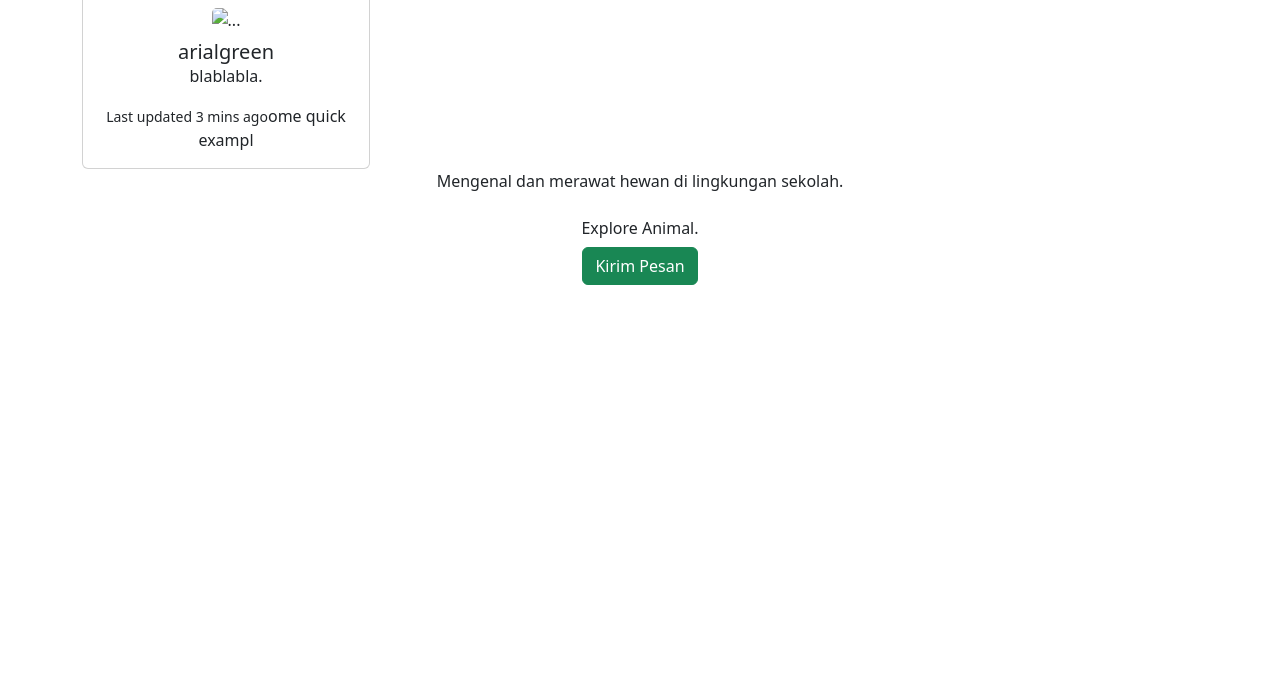
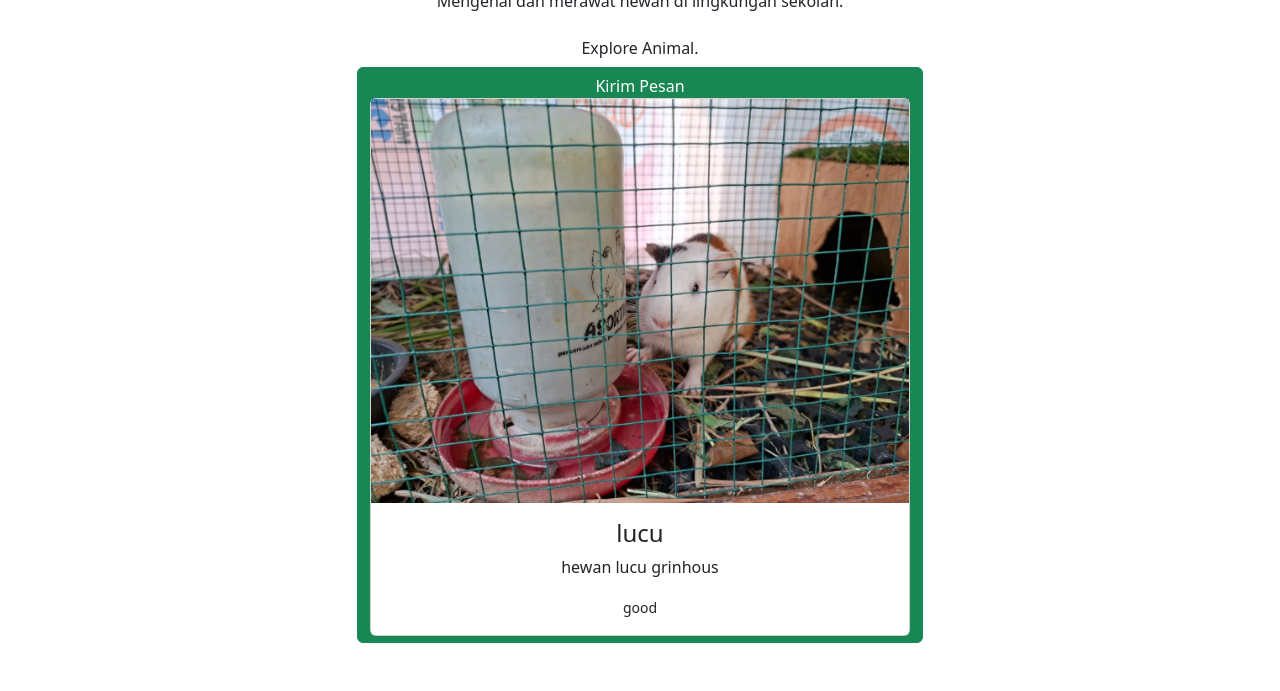
Before and after one commit to athifashanumsalman/greendra, a plain HTML site: page about.html in a window 1280 px wide. Shown: the part 179-870 px from the top of the page. Before the commit the page ends 800 px from the top, so only its background shows below. Drawn offline with nearby package versions, Linux system fonts and the light colour scheme.

Commit message:
Update about.html

```diff
--- a/about.html
+++ b/about.html
@@ -35,13 +35,7 @@
 py-5">
 
 <h1>Green House Sekolah</h1>
-<div class="card" style="width: 18rem;">
-  <div class="card-body">
-    <img src="..." class="card-img" alt="...">
-    <h5 class="mt-2 mb-0">arialgreen</h5>
-    <p class="card-text fg-2">blablabla.</p>
-    <small class="fg-3">Last updated 3 mins ago</small>ome quick exampl
-  </div>
+
 </div>
 <p>
 Mengenal dan merawat hewan
@@ -58,6 +52,13 @@ Explore Animal.
 type="submit"
 class="btn btn-success">
 Kirim Pesan
+  <div class="card card-row" style="max-width: 540px;">
+  <img src="img/fix3.jpeg" class="card-img-start" alt="...">
+  <div class="card-body">
+    <h4 class="card-title">lucu</h4>
+    <p class="card-text">hewan lucu grinhous</p>
+    <p class="card-text"><small class="fg-2">good</small></p>
+  </div>
 </button>
 </section>
 
```
